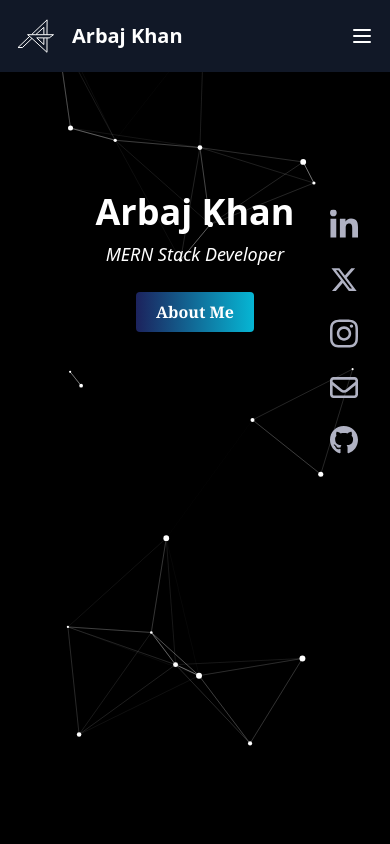
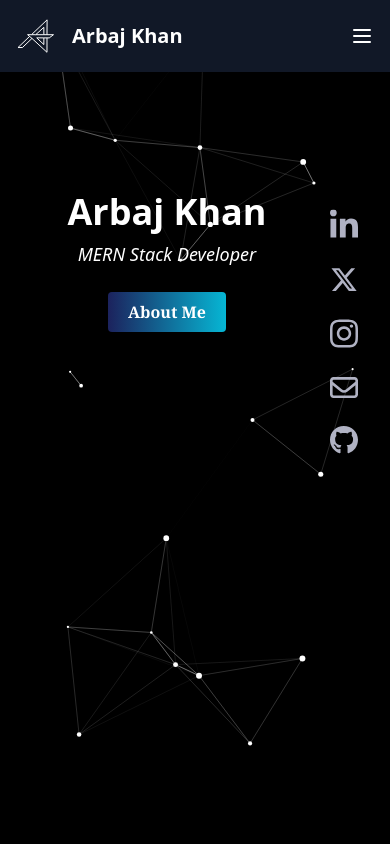
Before and after one commit to Arbaj-coder/portfolio-arbaj, a React (Vite) app: page / in a window 390 px wide. Shown: the top 844 px of the page. Built offline with nearby package versions, Linux system fonts and the light colour scheme; no server answers.

Commit message:
Update Home.jsx

```diff
--- a/src/components/Home.jsx
+++ b/src/components/Home.jsx
@@ -9,7 +9,7 @@ const Home = () => {
     <section id="home" className="bg-[#111] text-white font-['Nunito'] min-h-screen relative " >
       <ParticlesBackground id = "particles" />
       {/* Foreground Text */}
-      <div className="relative z-10 flex flex-col justify-center items-center pt-48 px-6 md:px-12 max-w-screen-xl mx-auto text-center">
+      <div className="relative z-10 flex flex-col justify-center items-center pt-48 px-6 pr-20 md:px-12 max-w-screen-xl mx-auto text-center">
   <h1 className="text-4xl md:text-6xl font-bold font-['system-ui'] mb-2">Arbaj Khan</h1>
   <p className="text-lg md:text-2xl italic font-['system-ui'] mb-6">MERN Stack Developer</p>
 
```
